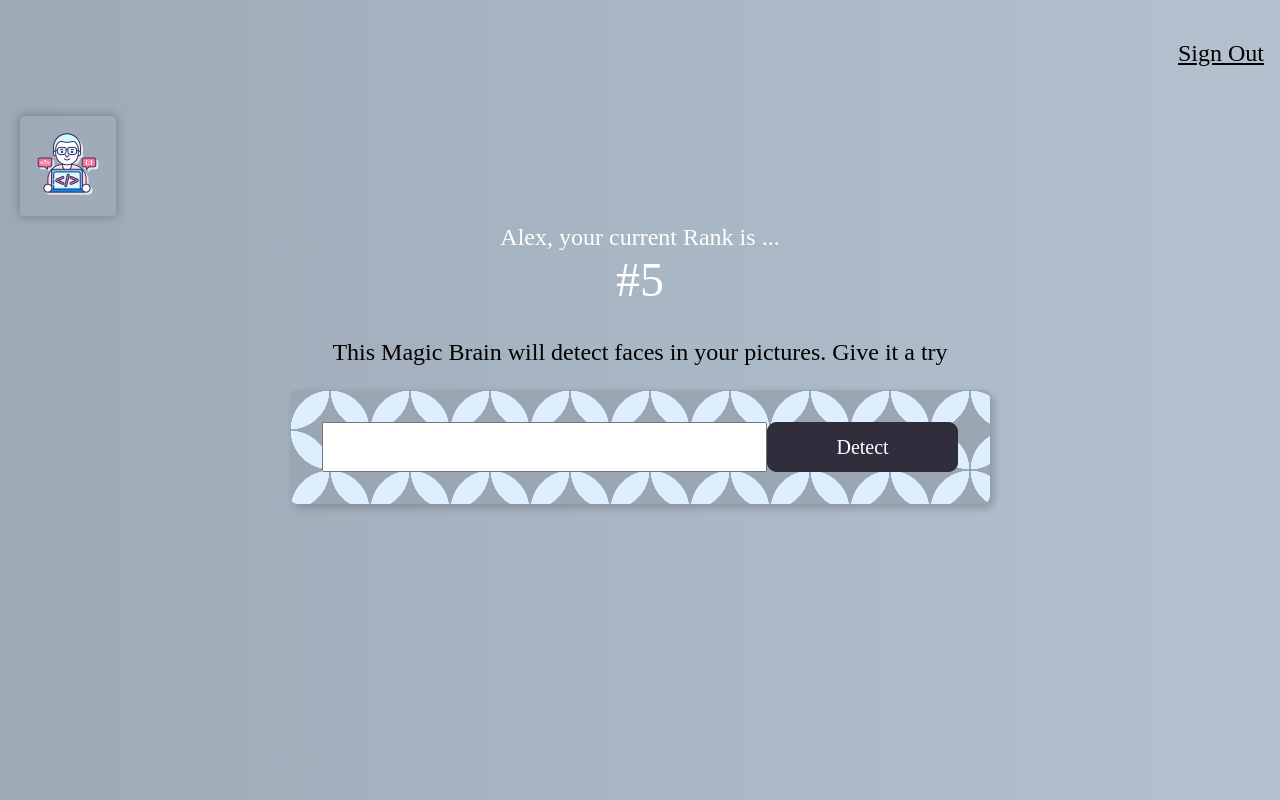
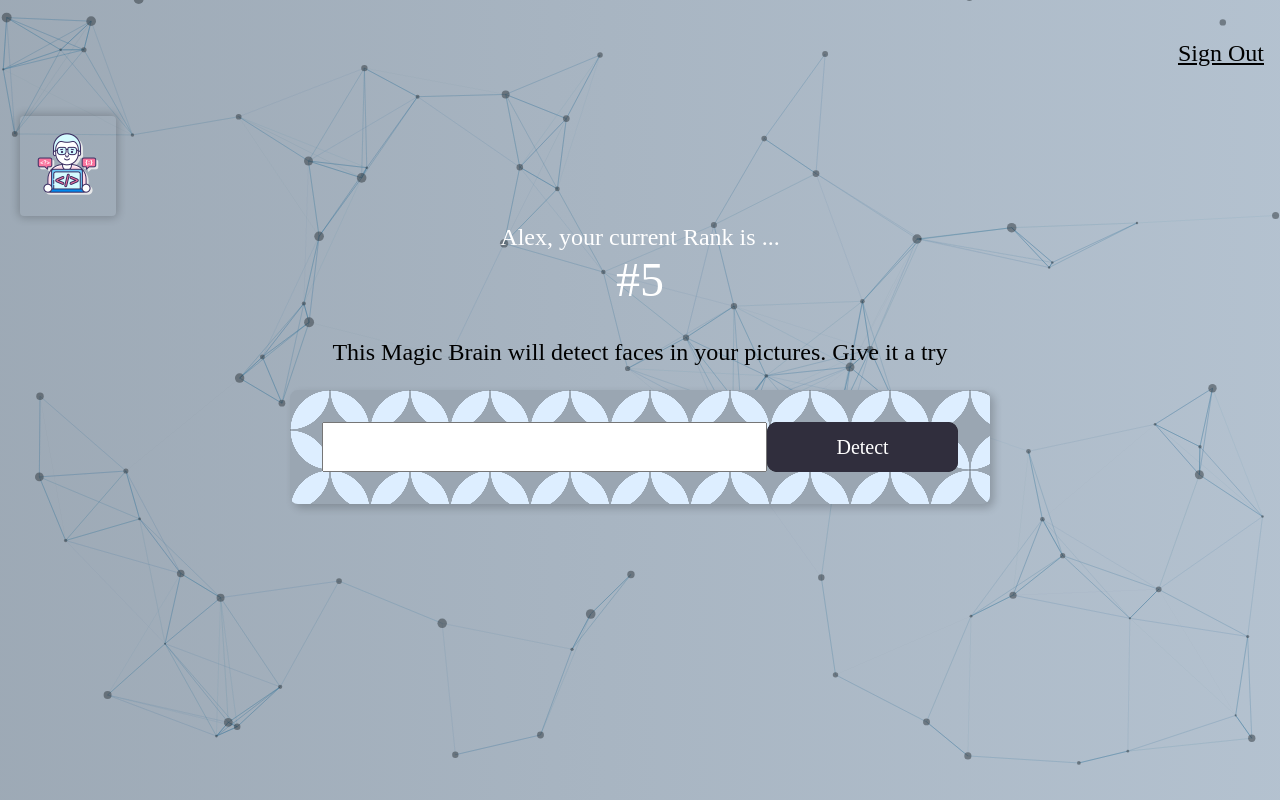
Before and after one commit to IordanAlexandru1997/FacialRecognitionWebApp, a React (Create React App) app: page / in a window 1280 px wide. Built offline with nearby package versions, Linux system fonts and the light colour scheme.

Commit message:
particlesAndDesignUpdates

```diff
--- a/package.json
+++ b/package.json
@@ -12,6 +12,7 @@
     "react-scripts": "5.0.1",
     "react-tsparticles": "^2.0.6",
     "tachyons": "^4.12.0",
+    "tsparticles": "^2.0.6",
     "web-vitals": "^2.1.4"
   },
   "scripts": {
--- a/src/App.js
+++ b/src/App.js
@@ -5,15 +5,17 @@
 import Logo from './components/logo/Logo';
 import Rank from './components/rank/Rank';
 import ImageLinkForm from './components/imageLinkForm/ImageLinkForm';
-
+import Particless from './components/particles/Particless';
 class App extends Component {
   render () {
     return(
       <div>
+        <Particless/>
         <Navigation />
         <Logo />
         <Rank />
         <ImageLinkForm/>
+
         {/* <FaceRecognition/> */}
       </div>
     )
--- /dev/null
+++ b/src/components/particles/Particless.js
@@ -0,0 +1,111 @@
+import Particles from "react-tsparticles";
+import { loadFull } from "tsparticles";
+
+const Particless = () => {
+  const particlesInit = async (main) => {
+    console.log(main);
+
+    // you can initialize the tsParticles instance (main) here, adding custom shapes or presets
+    // this loads the tsparticles package bundle, it's the easiest method for getting everything ready
+    // starting from v2 you can add only the features you need reducing the bundle size
+    await loadFull(main);
+  };
+
+  const particlesLoaded = (container) => {
+    console.log(container);
+  };
+
+  return (
+    <Particles
+      id="tsparticles"
+      className="particles"
+      init={particlesInit}
+      loaded={particlesLoaded}
+      options={{
+        // background: {
+        //   color: {
+        //     value: "#0d47a1",
+        //   },
+        // },
+        fpsLimit: 120,
+        interactivity: {
+          events: {
+            onClick: {
+              enable: true,
+              mode: "push",
+            },
+            onHover: {
+              enable: true,
+              mode: "attract",
+              parallax: { enable: false, force: 60, smooth: 10 }
+            },
+            resize: true,
+          },
+          modes: {
+            push: { quantity: 4 },
+            attract: { distance: 200, duration: 0.4, factor: 5 }
+          }
+        },
+        particles: {
+          color: { value: "#2D363B" },
+          line_linked: {
+            color: "#367499",
+            distance: 150,
+            enable: true,
+            opacity: 0.4,
+            width: 1
+          },
+          move: {
+            attract: { enable: false, rotateX: 600, rotateY: 1200 },
+            bounce: false,
+            direction: "none",
+            enable: true,
+            out_mode: "out",
+            random: false,
+            speed: 2,
+            straight: false
+          },
+          number: { density: { enable: true, value_area: 800 }, value: 80 },
+          opacity: {
+            anim: { enable: false, opacity_min: 0.1, speed: 1, sync: false },
+            random: false,
+            value: 0.5
+          },
+          shape: {
+            character: {
+              fill: false,
+              font: "Verdana",
+              style: "",
+              value: "*",
+              weight: "400"
+            },
+            image: {
+              height: 100,
+              replace_color: true,
+              src: "images/github.svg",
+              width: 100
+            },
+            polygon: { nb_sides: 5 },
+            stroke: { color: "#000000", width: 0 },
+            type: "circle"
+          },
+          size: {
+            anim: { enable: false, size_min: 0.1, speed: 40, sync: false },
+            random: true,
+            value: 5
+          }
+        },
+        polygon: {
+          draw: { enable: false, lineColor: "#ffffff", lineWidth: 0.5 },
+          move: { radius: 10 },
+          scale: 1,
+          type: "none",
+          url: ""
+        },
+        retina_detect: true
+      }}
+    />
+  );
+};
+
+export default Particless;
--- a/src/index.css
+++ b/src/index.css
@@ -13,6 +13,16 @@
   animation: AnimationName 30s ease infinite;
 
 }
+
+.particles {
+  position: fixed;
+  top: 0;
+  right: 0;
+  left: 0;
+  bottom: 0;
+  z-index: -1;
+}
+
 
 @import url('https://fonts.googleapis.com/css2?family=Grape+Nuts&family=Patrick+Hand&display=swap');
 p {
```
Also changed, not shown: 1 other file (tests, documents, lock files or other folders).
